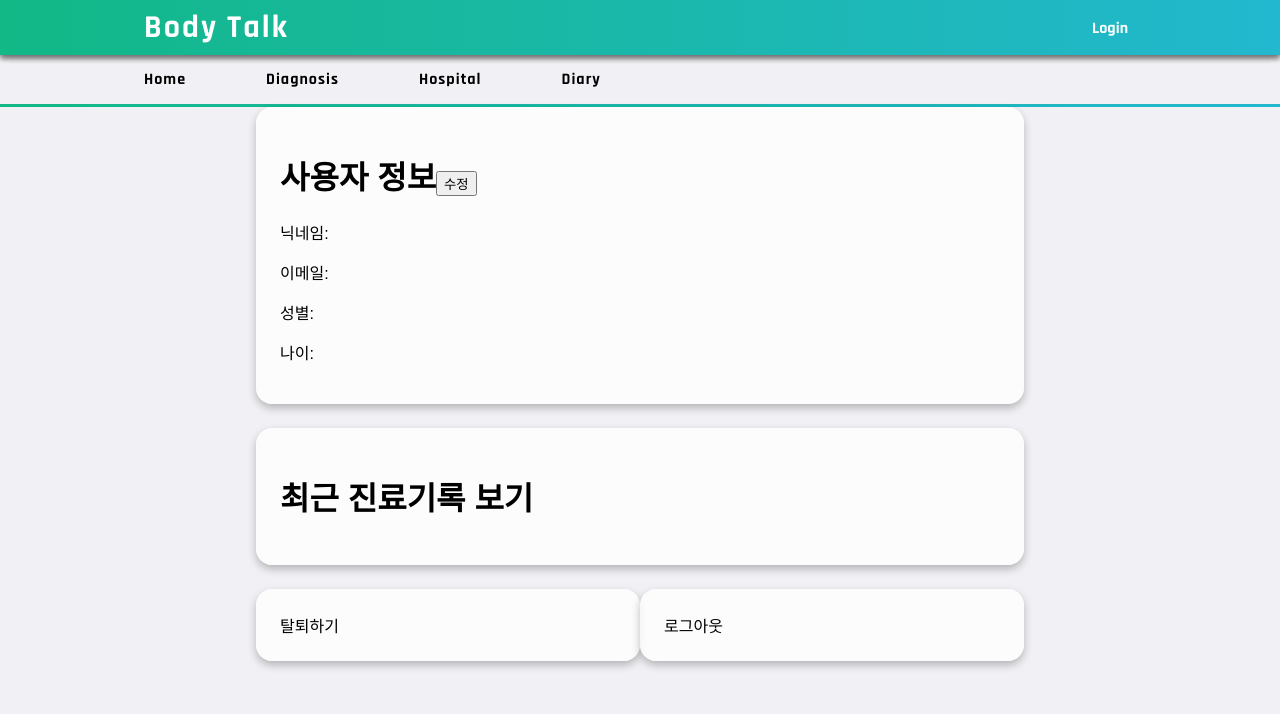
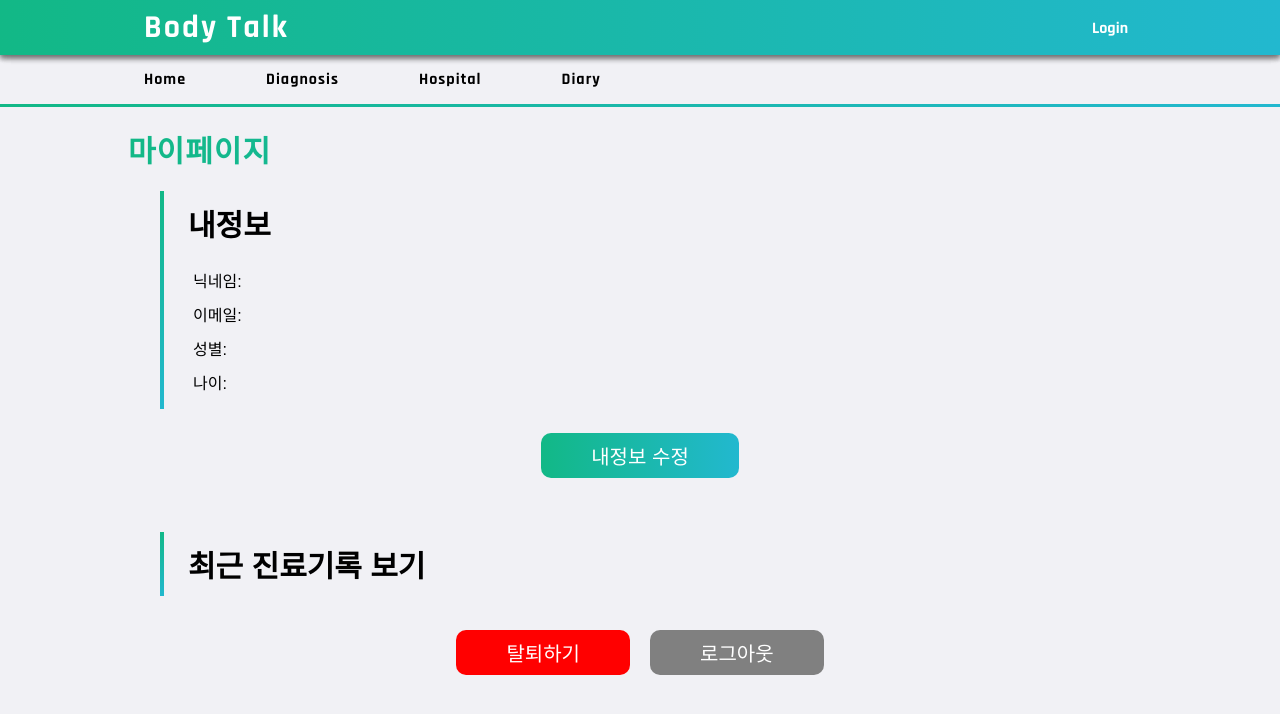
Before and after one commit to dhktjr0204/BodyTalk-Frontend, a React app: page /mypage in a window 1280 px wide. Shown: the top 714 px of the page. Built offline with nearby package versions, Linux system fonts and the light colour scheme; no server answers.

Commit message:
MyPage UI 수정

```diff
--- a/src/components/MyPage/DeleteAccountButton.jsx
+++ b/src/components/MyPage/DeleteAccountButton.jsx
@@ -3,16 +3,23 @@ import React, { useState } from 'react';
 import styled from 'styled-components';
 import { useNavigate } from "react-router-dom";
 import { remove } from 'react-cookies';
+import oc from 'open-color';
 
 const DeleteButton = styled.div`
-  width: 60%;
+  padding: 8px 50px;
+  color: #FFFFFF;
+  border: none;
+  border-radius: 10px;
+  font-size: 20px;
   cursor: pointer;
-  margin: auto;
-  background-color: rgba(255, 255, 255, 0.8);
-  padding: 24px;
-  border-radius: 16px;
-  box-shadow: 0px 4px 8px rgba(0, 0, 0, 0.25);
-  margin-bottom: 24px;
+  margin: 10px;
+  background: red;
+  align: center;
+
+  &:hover {
+    /* 클릭시 아래로 미세하게 움직임 */
+    transform: translateY(3px);
+  }
 `;
 
 //경고창인데 gpt에서 긁어온거라 잘 모르겠음 네모안에 더 넣는 그런거인듯;;
@@ -21,6 +28,8 @@ const ConfirmDialog = styled.div`
   top: 50%;
   left: 50%;
   transform: translate(-50%, -50%);
+  font-family: 'NanumGothic', sans-serif;
+  font-weight: bold;
   width: 400px;
   padding: 20px;
   background-color: #fff;
@@ -28,6 +37,7 @@ const ConfirmDialog = styled.div`
   border-radius: 16px;
   box-shadow: 0px 4px 4px rgba(0, 0, 0, 0.25);
   z-index: 9999;
+  text-align: center;
 
   h2 {
     margin-top: 0;
@@ -37,20 +47,22 @@ const ConfirmDialog = styled.div`
     margin-bottom: 20px;
   }
 
-  button {
+  button,
+  button2 {
+    font-family: 'NanumGothic', sans-serif;
+    font-weight: bold;
     margin-right: 10px;
     cursor: pointer;
     border: none;
-    background-color: #0077cc;
+    background-color: red;
     color: #fff;
     padding: 10px 20px;
     border-radius: 5px;
     font-size: 16px;
   }
 
-  button.cancel {
-    background-color: #ccc;
-    color: #000;
+  button2 {
+    background-color: gray;
   }
 `;
 
@@ -105,9 +117,9 @@ const DeleteAccountButton = ({ isLoggedIn, setIsLoggedIn }) =>{
         <>
         {showConfirmDialog && (
           <ConfirmDialog>
-            <div>정말로 탈퇴하시겠습니까?</div>
+            정말로 탈퇴하시겠습니까?<br></br><br></br>
             <button onClick={handleConfirmYes}>네</button>
-            <button onClick={handleConfirmNo}>아니오</button>
+            <button2 onClick={handleConfirmNo}>아니오</button2>
           </ConfirmDialog>
         )}
         <DeleteButton onClick={() => setShowConfirmDialog(true)}>탈퇴하기</DeleteButton>
--- a/src/components/MyPage/LogoutButton.jsx
+++ b/src/components/MyPage/LogoutButton.jsx
@@ -4,14 +4,21 @@ import { remove } from 'react-cookies';
 import { useNavigate } from "react-router-dom";
 
 const Button = styled.div`
-  width: 60%;
-  cursor: pointer;
-  margin: auto;
-  background-color: rgba(255, 255, 255, 0.8);
-  padding: 24px;
-  border-radius: 16px;
-  box-shadow: 0px 4px 8px rgba(0, 0, 0, 0.25);
-  margin-bottom: 24px;
+    padding: 8px 50px;
+    color: #FFFFFF;
+    border: none;
+    border-radius: 10px;
+    font-size: 20px;
+    cursor: pointer;
+    margin: 10px;
+    background: gray;
+    align: center;
+    flaot: left;
+
+    &:hover {
+    /* 클릭시 아래로 미세하게 움직임 */
+    transform: translateY(3px);
+    }
 `;
 
 
--- a/src/components/MyPage/MyPageUpdateButton.jsx
+++ b/src/components/MyPage/MyPageUpdateButton.jsx
@@ -3,19 +3,23 @@ import React from 'react';
 import styled from 'styled-components';
 import { useNavigate } from "react-router-dom";
 import { remove } from 'react-cookies';
+import oc from 'open-color';
 
 const UpdateButton = styled.button`
-  background-color: #86A8E7;
-  border: none;
-  color: white;
-  padding: 12px 24px;
-  text-align: center;
-  text-decoration: none;
-  display: inline-block;
-  font-size: 16px;
-  border-radius: 8px;
-  cursor: pointer;
-  margin-top: 16px;
+    padding: 8px 30px;
+    color: #FFFFFF;
+    border: none;
+    border-radius: 10px;
+    font-size: 20px;
+    cursor: pointer;
+    margin-top: 10px;
+    background: linear-gradient(to right, ${oc.teal[6]}, ${oc.cyan[5]});
+    align: center;
+
+    &:hover {
+    /* 클릭시 아래로 미세하게 움직임 */
+    transform: translateY(3px);
+    }
 `;
 
 const MyPageUpdateButton = ({userInfo}) =>{
--- a/src/pages/MyPage/MyPage.jsx
+++ b/src/pages/MyPage/MyPage.jsx
@@ -5,25 +5,76 @@ import React, { useEffect, useState } from 'react';
 import { useNavigate } from 'react-router-dom';
 import styled from 'styled-components';
 import { remove } from 'react-cookies';
+import oc from 'open-color';
 import DefaultMenu from 'components/MenuBar/DefaultMenu';
 
 const MypageWrapper = styled.div`
-  width: 60%;
+  font-size: 30px;
+  font-weight: bold;
+  width: 75%;
   margin: auto;
   cursor: pointer;
-  background-color: rgba(255, 255, 255, 0.8);
-  padding: 24px;
-  border-radius: 16px;
-  box-shadow: 0px 4px 8px rgba(0, 0, 0, 0.25);
+  font-family: 'NanumGothic', sans-serif;
   margin-bottom: 24px;
+  border-left: 4px solid;
+  border-image: linear-gradient(to bottom, ${oc.teal[6]}, ${oc.cyan[5]});
+  border-image-slice: 1;
+  padding: 10px 24px;
+`;
+
+const IText = styled.div`
+    font-size: 16px;
+    padding: 5px;
+    font-family: 'NanumGothic', sans-serif;
+    font-weight: lighter;
 `;
 
 const UserWrapper = styled.div`
-    width: 60%;
-    margin: auto;
-    display: flex;
-    justify-content: space-between;
-    align-items: center;
+  width: 100%;
+  display: flex;
+  align-items: center;
+  justify-content: center;
+  margin-top: 20px;
+  margin-bottom: 20px;
+`;
+
+const Text = styled.div`
+    font-size: 30px;
+    color: transparent;
+    letter-spacing: 1px;
+    font-family: 'NanumGothic', sans-serif;
+    width: 80%;
+    margin: 0 auto;
+    margin-top: 20px;
+    margin-bottom: 20px;
+    font-weight: bold;
+    background: linear-gradient(to right, ${oc.teal[6]}, ${oc.cyan[5]});
+    -webkit-background-clip: text; /* Safari */
+    -webkit-text-fill-color: transparent; /* Safari */
+`;
+
+const Wrapper = styled.div`
+  display: flex;
+  justify-content: center;
+  align-items: center;
+  margin-top: 0px;
+`;
+
+const Button = styled.button`
+  padding: 8px 50px;
+  color: #FFFFFF;
+  border: none;
+  border-radius: 10px;
+  font-size: 20px;
+  cursor: pointer;
+  margin-top: 0px;
+  background: linear-gradient(to right, ${oc.teal[6]}, ${oc.cyan[5]});
+  align: center;
+
+  &:hover {
+    /* 클릭시 아래로 미세하게 움직임 */
+    transform: translateY(3px);
+  }
 `;
 
 const MyPage = ({ isLoggedIn, setIsLoggedIn }) => {
@@ -66,18 +117,18 @@ const MyPage = ({ isLoggedIn, setIsLoggedIn }) => {
     <div>
       <br></br><br></br><br></br>
       <DefaultMenu></DefaultMenu>
+      <Text>마이페이지</Text>
       <MypageWrapper>
-        <h1>사용자 정보
-            <button onClick={handleUpdateClick}>수정</button>
-        </h1>
-        <p>닉네임: {userInfo.name}</p>
-        <p>이메일: {userInfo.email}</p>
-        <p>성별: {userInfo.sex === "female" ? "여자" : userInfo.sex === "male" ? "남자" : ""}</p>
-        <p>나이: {userInfo.age}</p>
+        내정보
+        <IText><br></br>닉네임: {userInfo.name}</IText>
+        <IText>이메일: {userInfo.email}</IText>
+        <IText>성별: {userInfo.sex === "female" ? "여자" : userInfo.sex === "male" ? "남자" : ""}</IText>
+        <IText>나이: {userInfo.age}</IText>
       </MypageWrapper>
-
+      <Wrapper><Button onClick={handleUpdateClick}>내정보 수정</Button></Wrapper>
+      <br></br><br></br><br></br>
       <MypageWrapper onClick={handleHistoryClick}>
-        <h1>최근 진료기록 보기</h1>
+        최근 진료기록 보기
       </MypageWrapper>
       <UserWrapper>
         <DeleteAccountButton isLoggedIn={isLoggedIn} setIsLoggedIn={setIsLoggedIn}></DeleteAccountButton>
--- a/src/pages/MyPage/MyPageUpdate.jsx
+++ b/src/pages/MyPage/MyPageUpdate.jsx
@@ -3,16 +3,44 @@ import React, { useState } from 'react';
 import styled from 'styled-components';
 import MyPageUpdateButton from "components/MyPage/MyPageUpdateButton";
 import DefaultMenu from 'components/MenuBar/DefaultMenu';
+import oc from 'open-color';
 
+const Text = styled.div`
+    font-size: 30px;
+    color: transparent;
+    letter-spacing: 1px;
+    font-family: 'NanumGothic', sans-serif;
+    width: 80%;
+    margin: 0 auto;
+    margin-top: 20px;
+    margin-bottom: 20px;
+    font-weight: bold;
+    background: linear-gradient(to right, ${oc.teal[6]}, ${oc.cyan[5]});
+    -webkit-background-clip: text; /* Safari */
+    -webkit-text-fill-color: transparent; /* Safari */
+`;
 
 const MypageWrapper = styled.div`
-  width: 60%;
+    font-size: 20px;
+    font-family: 'NanumGothic', sans-serif;
+    display: flex;
+    flex-direction: column;
+    align-items: center;
+    width: 30%;
     margin: auto;
     background-color: rgba(255, 255, 255, 0.8);
-  padding: 24px;
+    padding: 0px 24px;
+    padding-bottom: 24px;
     border-radius: 16px;
     box-shadow: 0px 4px 8px rgba(0, 0, 0, 0.25);
     margin-bottom: 24px;
+
+    input[type="text"],
+    input[type="number"],
+    select {
+        width: 100%;
+        font-size: inherit;
+    }
 `;
 
 const MyPageUpdate = () => {
@@ -47,31 +75,45 @@ const MyPageUpdate = () => {
         <div>
             <br></br><br></br><br></br>
             <DefaultMenu></DefaultMenu>
+            <Text>마이페이지</Text>
             <MypageWrapper>
+                <h2>정보수정</h2>
                 <form>
-                    <label>
-                        닉네임:
+                <table>
+                    <tbody>
+                        <tr>
+                            <td style={{ paddingRight: '10px' }}>닉네임</td>
+                            <td style={{ paddingLeft: '10px' }}>
                                 <input type="text" value={updatedUserInfo.name} onChange={handleNameChange} />
-                    </label>
-                    <br />
-                    <label>
-                        이메일:
+                            </td>
+                        </tr>
+                        <tr><br></br></tr>
+                        <tr>
+                            <td style={{ paddingRight: '10px' }}>이메일</td>
+                            <td style={{ paddingLeft: '10px' }}>
                                 <input type="text" value={userInfo.email} readOnly />
-                    </label>
-                    <br />
-                    <label>
-                        성별:
+                            </td>
+                        </tr>
+                        <tr><br></br></tr>
+                        <tr>
+                            <td style={{ paddingRight: '10px' }}>성별</td>
+                            <td style={{ paddingLeft: '10px' }}>
                                 <select value={updatedUserInfo.sex} onChange={handleSexChange}>
                                 <option value=""></option>
                                 <option value="male">남자</option>
                                 <option value="female">여자</option>
                                 </select>
-                    </label>
-                    <br />
-                    <label>
-                        나이:
+                            </td>
+                        </tr>
+                        <tr><br></br></tr>
+                        <tr>
+                            <td style={{ paddingRight: '10px' }}>나이</td>
+                            <td style={{ paddingLeft: '10px' }}>
                                 <input type="number" value={updatedUserInfo.age} onChange={handleAgeChange} />
-                    </label>
+                            </td>
+                        </tr>
+                    </tbody>
+                    </table>
                     <br />
                 </form>
                  {/* MyPageUpdateButton 컴포넌트를 렌더링하면서 updatedUserInfo를 prop으로 전달 */}
```
Lines whose indentation alone changed are shown as unchanged.
